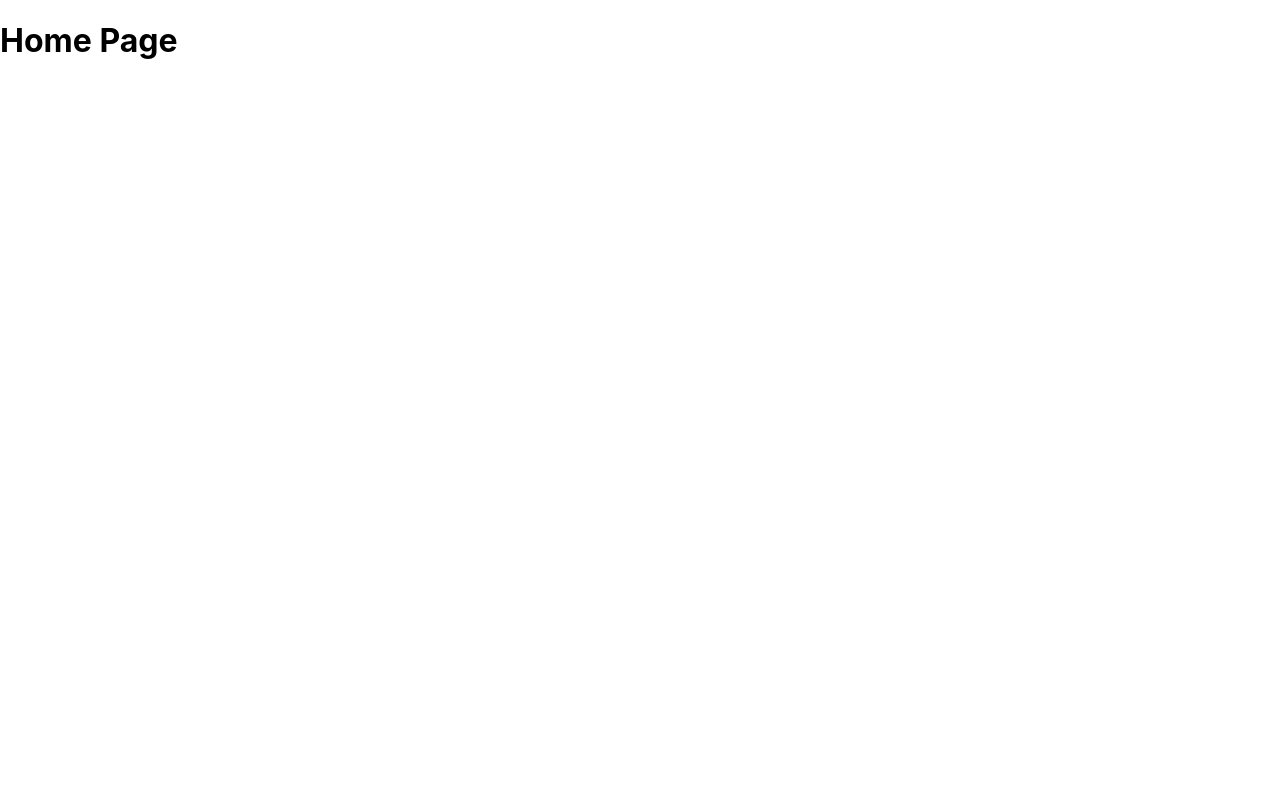
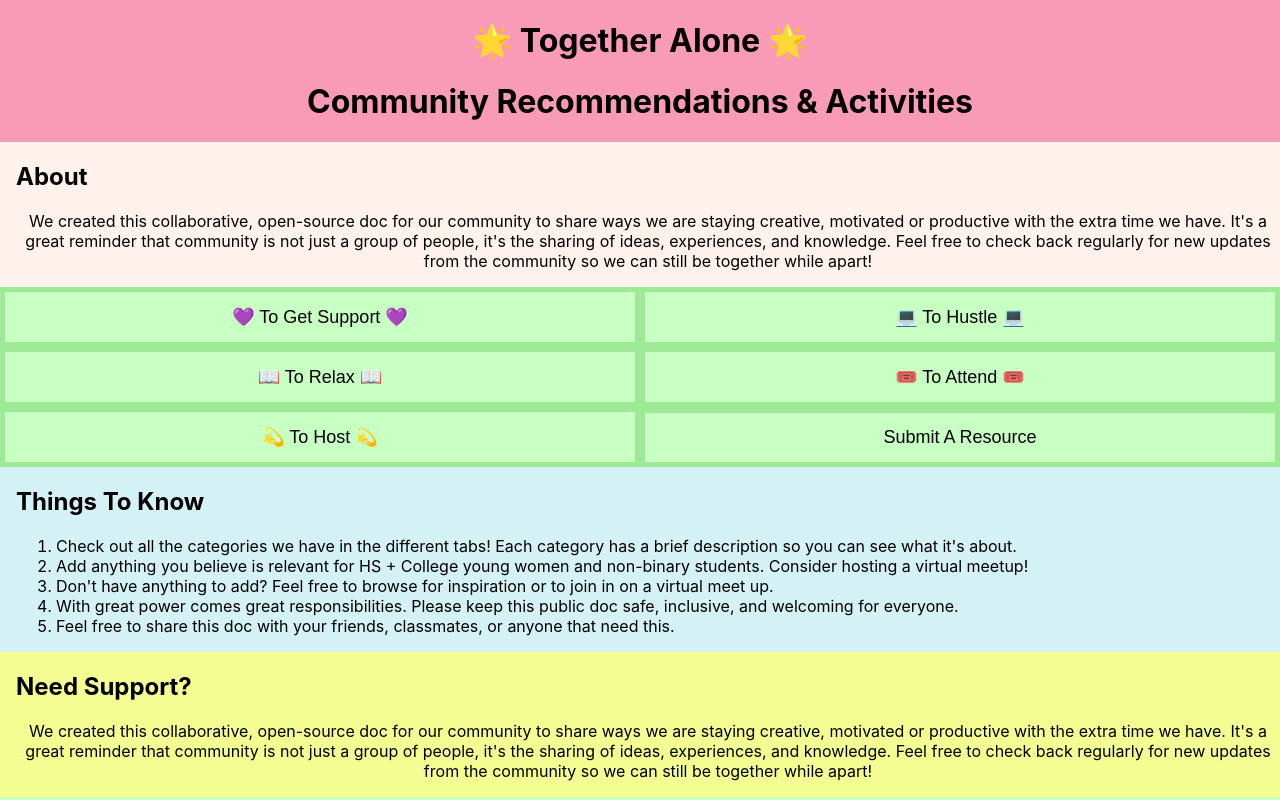
Before and after one commit to SaloniSS/Alone-Together, a React (Create React App) app in the folder alone-together-website/: page / in a window 1280 px wide. Shown: the top 800 px of the page. Built offline with nearby package versions, Linux system fonts and the light colour scheme.

Commit message:
Complete Home PAge

```diff
--- a/alone-together-website/src/App.js
+++ b/alone-together-website/src/App.js
@@ -1,7 +1,6 @@
 import React from 'react';
 import { BrowserRouter as Router , Route , Redirect , Switch} from 'react-router-dom';
 
-import logo from './logo.svg';
 import Home from './Home/Home'
 import GetSupport from './Resources/Pages/GetSupport/GetSupport'
 import Hustle from './Resources/Pages/Hustle/Hustle'
@@ -9,6 +8,7 @@ import Relax from './Resources/Pages/Relax/Relax'
 import Attend from './Resources/Pages/Attend/Attend'
 import Host from './Resources/Pages/Host/Host'
 import AddResource from './AddResource/AddResource';
+import Footer from './Footer';
 import './App.css';
 
 function App() {
@@ -40,6 +40,7 @@ function App() {
           <Redirect to="/"/>
         </Switch>
       </main>
+      <Footer />
     </Router>
   );
 }
--- /dev/null
+++ b/alone-together-website/src/Footer.css
@@ -0,0 +1,20 @@
+div, table{
+    box-sizing: border-box;
+    width: 100%;
+}
+
+.footer {
+    display: inline-block;
+    height: fit-content;
+    text-align: center;
+    background: #C8FFC3;
+    padding-left: 1rem;
+}
+
+h2{
+    text-align: left;
+}
+
+p {
+    text-align: center;
+}
--- /dev/null
+++ b/alone-together-website/src/Footer.js
@@ -0,0 +1,25 @@
+import React from 'react';
+import { Link } from 'react-router-dom';
+
+import './Footer.css';
+
+const Footer = () => {
+    return(
+        <div className="footer">
+            <h2>Quick Links</h2>
+            <table>
+                <tr>
+                    <th> <Link to ='/get-support' > <p>💜 To Get Support 💜</p> </Link> </th>
+                    <th> <Link to ='/hustle' > <p>💻 To Hustle 💻</p> </Link> </th>
+                    <th> <Link to ='/relax' >  <p>📖 To Relax 📖</p> </Link> </th>
+                    <th> <Link to ='/attend' > <p>🎟️ To Attend 🎟️</p> </Link></th>
+                    <th> <Link to ='/host' > <p>💫 To Host 💫</p> </Link></th>
+                    <th> <Link to ='/add-resource' > <p>Submit A Resource</p> </Link></th>
+                </tr>
+            </table>
+            <p>Made with 💖 by <a href="https://www.saloni-shivdasani.codes" target="_blank">Saloni Shivdasani</a> </p>
+        </div>
+    );
+};
+
+export default Footer;
--- a/alone-together-website/src/Home/Home.css
+++ b/alone-together-website/src/Home/Home.css
@@ -0,0 +1,64 @@
+div{
+    box-sizing: border-box;
+    width: 100%;
+}
+
+.intro-bar {
+    display: inline-block;
+    height: fit-content;
+    text-align: center;
+    background: #F99AB9;
+}
+
+.about {
+    display: inline-block;
+    height: fit-content;
+    text-align: center;
+    background: #FFF2ED;
+    padding-left: 1rem;
+}
+
+.know {
+    display: inline-block;
+    height: fit-content;
+    text-align: center;
+    background: #D4F1F6;
+    padding-left: 1rem;
+}
+
+.support {
+    display: inline-block;
+    height: fit-content;
+    text-align: center;
+    background: #F3FD92;
+    padding-left: 1rem;
+}
+
+.buttons {
+    display: inline-block;
+    height: fit-content;
+    text-align: center;
+    background: #9DE996;
+}
+
+.button {
+    display: inline-block;
+    width: 50%;
+    border: none;
+    background-color: #C8FFC3;
+    cursor: pointer;
+    text-align: center;
+    border: 5px solid #9DE996;
+    box-sizing: border-box;
+    padding: 14px 28px;
+    font-size: 18px;
+}
+
+.button:hover {
+    background-color: #ddd;
+    color: black;
+}
+
+h2, p, ol{
+    text-align: left;
+}
--- a/alone-together-website/src/Home/Home.js
+++ b/alone-together-website/src/Home/Home.js
@@ -1,9 +1,113 @@
 import React from 'react';
+import { Link } from 'react-router-dom';
+
+import './Home.css'
 
 const Home = () => {
     return(
-        <h1>Home Page</h1>
+        <div>
+            <div className="intro-bar">
+                <h1>🌟 Together Alone 🌟</h1>
+                <h1>Community Recommendations &amp; Activities</h1>
+            </div>
+            <div className="about">
+                <h2>About</h2>
+                <p>
+                    We created this collaborative, open-source doc for our community to
+                    share ways we are staying creative, motivated or productive with the extra time we have.
+                    It's a great reminder that community is not just a group of people,
+                    it's the sharing of ideas, experiences, and knowledge.
+                    Feel free to check back regularly for new updates from the community
+                    so we can still be together while apart!
+                </p>
+            </div>
+            <div className="buttons">
+                <Link to ='/get-support' >
+                    <button className="button">💜 To Get Support 💜</button>
+                </Link>
+                <Link to ='/hustle' >
+                    <button className="button">💻 To Hustle 💻</button>
+                </Link>
+                <Link to ='/relax' >
+                    <button className="button">📖 To Relax 📖</button>
+                </Link>
+                <Link to ='/attend' >
+                    <button className="button">🎟️ To Attend 🎟️</button>
+                </Link>
+                <Link to ='/host' >
+                    <button className="button">💫 To Host 💫</button>
+                </Link>
+                <Link to ='/add-resource' >
+                    <button className="button">Submit A Resource</button>
+                </Link>
+            </div>
+            <div className="know">
+                <h2>Things To Know</h2>
+                <ol>
+                    <li>
+                        Check out all the categories we have in the different tabs!
+                        Each category has a brief description so you can see what it's about.
+                    </li>
+                    <li>
+                        Add anything you believe is relevant for HS + College young women and non-binary students.
+                        Consider hosting a virtual meetup!
+                    </li>
+                    <li>
+                        Don't have anything to add?
+                        Feel free to browse for inspiration or to join in on a virtual meet up.
+                    </li>
+                    <li>
+                        With great power comes great responsibilities.
+                        Please keep this public doc safe, inclusive, and welcoming for everyone.
+                    </li>
+                    <li>
+                        Feel free to share this doc with your friends, classmates, or anyone that need this.
+                    </li>
+                </ol>
+            </div>
+            <div className="support">
+                <h2>Need Support?</h2>
+                <p>
+                    We created this collaborative, open-source doc for our community to
+                    share ways we are staying creative, motivated or productive with the extra time we have.
+                    It's a great reminder that community is not just a group of people,
+                    it's the sharing of ideas, experiences, and knowledge.
+                    Feel free to check back regularly for new updates from the community
+                    so we can still be together while apart!
+                </p>
+            </div>
+        </div>
     );
 };
 
+/*
+            <div className="buttons">
+                <table>
+                    <tr>
+                        <td>
+                            <button class="button">💜 To Get Support 💜</button>
+                        </td>
+                        <td>
+                            <button class="button">💻 To Hustle 💻</button>
+                        </td>
+                    </tr>
+                    <tr>
+                        <td>
+                            <button class="button">📖 To Relax 📖</button>
+                        </td>
+                        <td>
+                            <button class="button">🎟️ To Attend 🎟️</button>
+                        </td>
+                    </tr>
+                    <tr>
+                        <td>
+                            <button class="button">💫 To Host 💫</button>
+                        </td>
+                        <td>
+                            <button class="button">Submit A Resource</button>
+                        </td>
+                    </tr>
+                </table>
+            </div>
+*/
 export default Home;
```
Also changed, not shown: alone-together-website/src/logo.svg (deleted).
